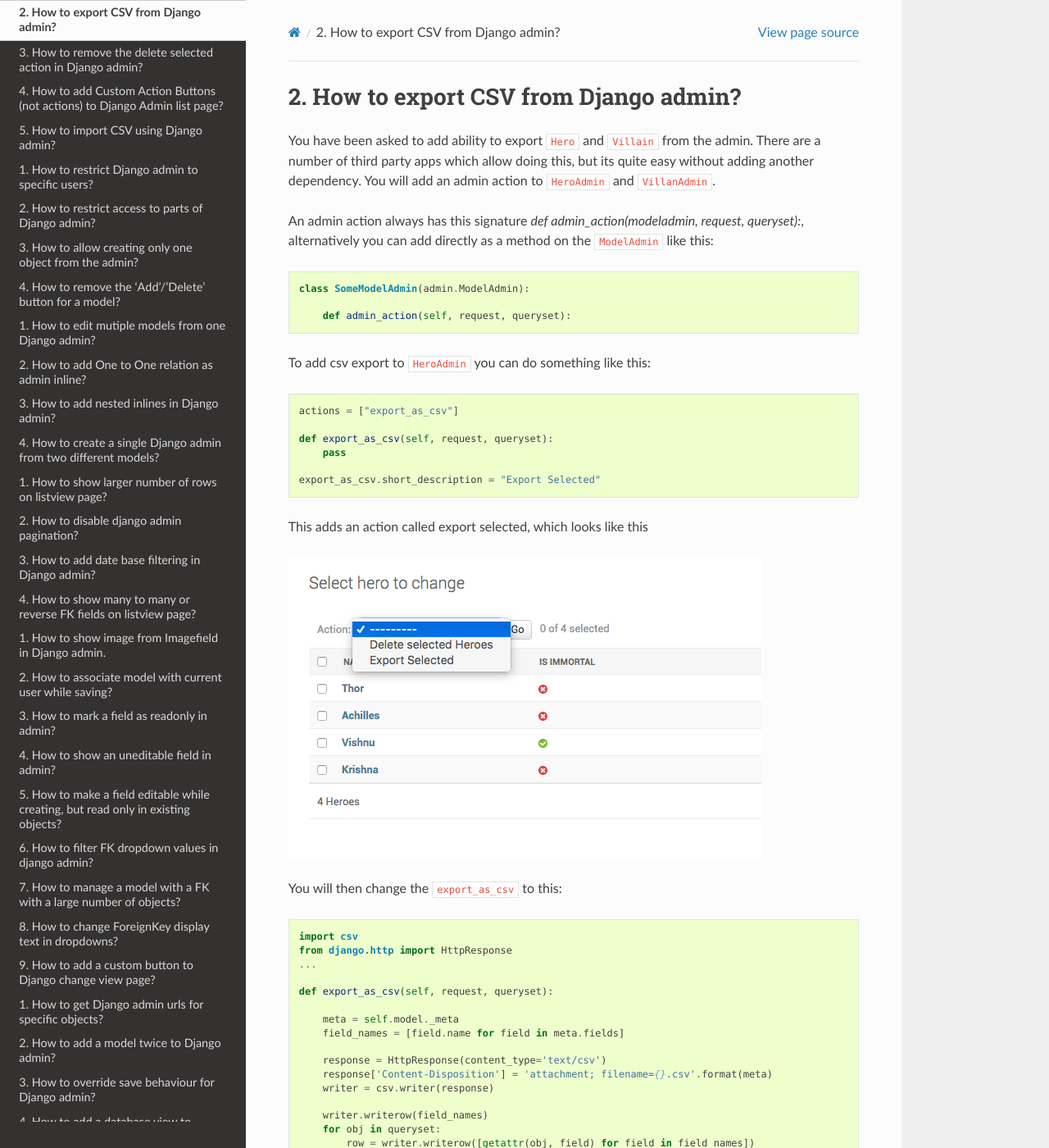
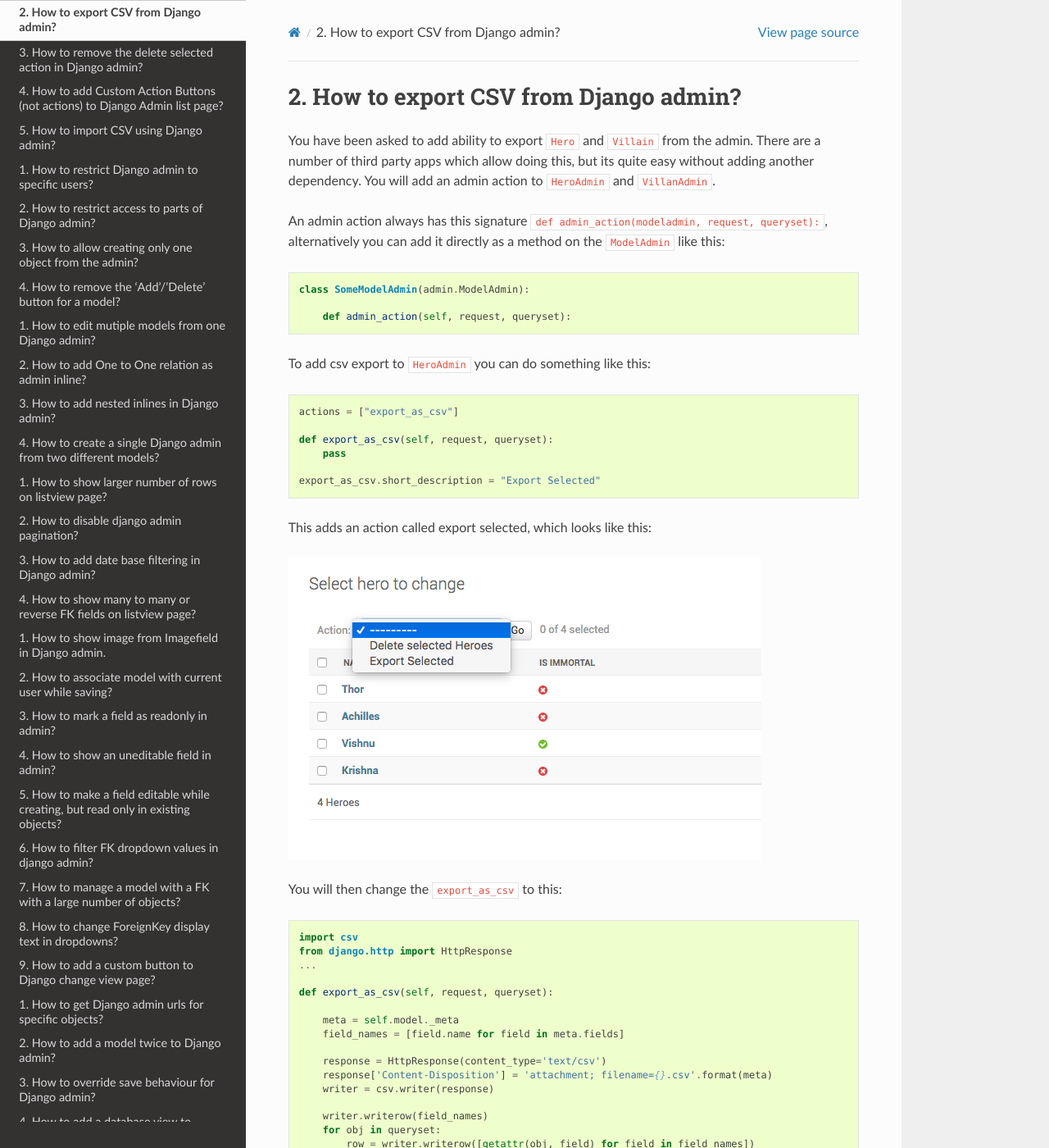
Before and after one commit to agiliq/django-admin-cookbook, a Sphinx documentation site: the page built from docs/export.rst, in a window 1280 px wide and 1400 px high. Shown: the whole window at 82% size. Built offline with Sphinx 7.4.7 and the Read the Docs theme 2.0.0, drawn with Linux system fonts in a browser that asks for light colours; some of the changed text lies outside the part shown.

Commit message:
Tweak grammar and formatting

```diff
--- a/docs/export.rst
+++ b/docs/export.rst
@@ -5,7 +5,7 @@
 There are a number of third party apps which allow doing this, but its quite easy without adding another dependency.
 You will add an admin action to :code:`HeroAdmin` and :code:`VillanAdmin`.
 
-An admin action always has this signature `def admin_action(modeladmin, request, queryset):`, alternatively you can add directly as a method on the :code:`ModelAdmin` like this::
+An admin action always has this signature :code:`def admin_action(modeladmin, request, queryset):`, alternatively you can add it directly as a method on the :code:`ModelAdmin` like this::
 
     class SomeModelAdmin(admin.ModelAdmin):
 
@@ -21,7 +21,7 @@
 
     export_as_csv.short_description = "Export Selected"
 
-This adds an action called export selected, which looks like this
+This adds an action called export selected, which looks like this:
 
 .. image:: export_selected.png
 
```
Also changed, not shown: other parts of docs/export.rst (+2 -2 lines).
